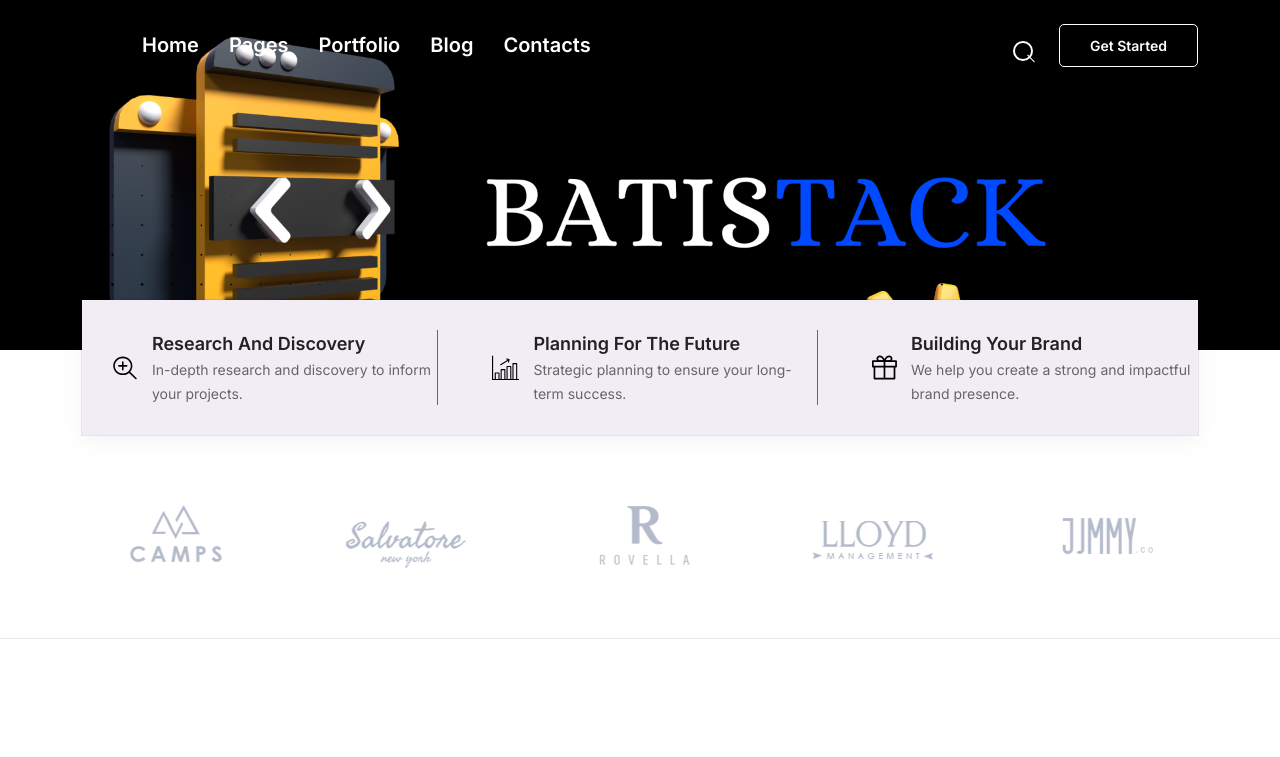
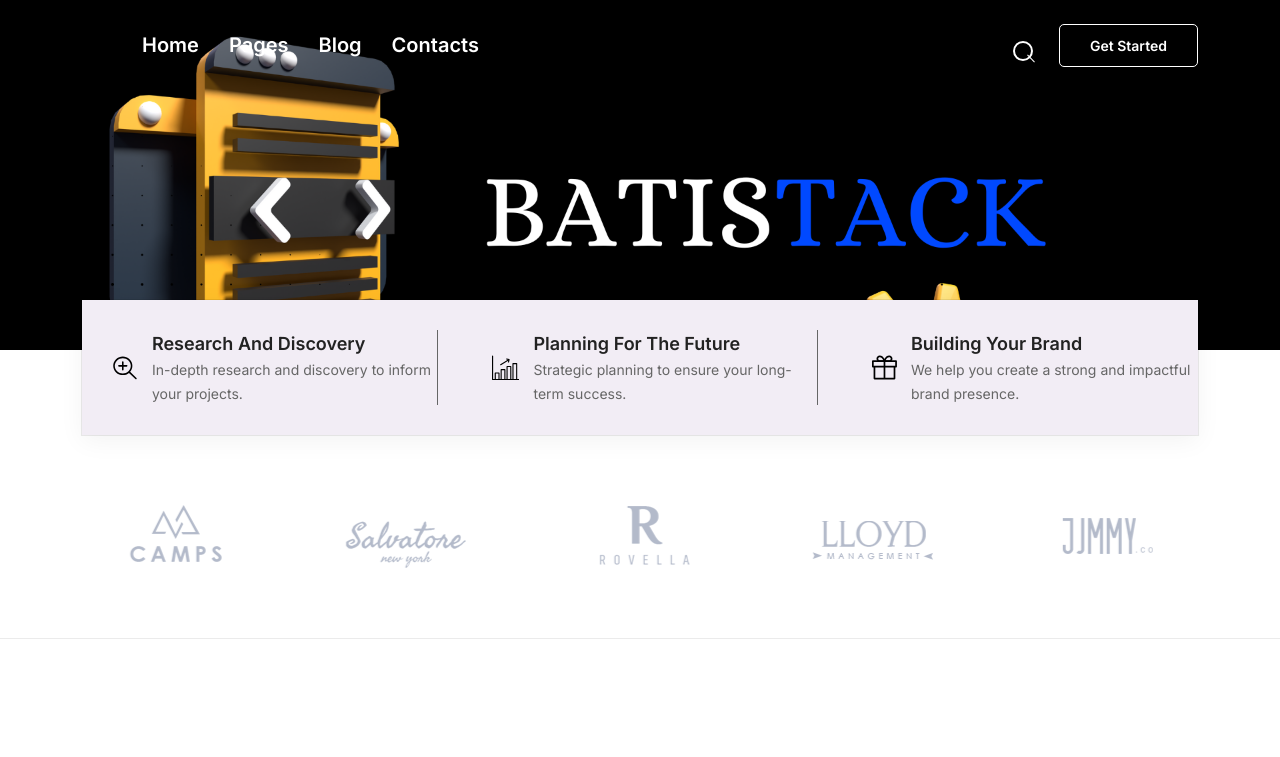
Before and after one commit to Batista0523/batistack-front-pro, a Next.js app: page / in a window 1280 px wide. Shown: the top 757 px of the page. Built offline with nearby package versions, Linux system fonts and the light colour scheme.

Commit message:
took portfolio out for now until i have the works that i will display for portfolio page

```diff
--- a/src/layout/Header.js
+++ b/src/layout/Header.js
@@ -82,18 +82,18 @@ const Header = ({ headerExtraClass, noHeaderBg, blackLogo }) => {
                       pricing
                     </Link>
                   </li>
-                  <li>
+                  {/* <li>
                     <Link legacyBehavior href="404error">
                       404 error
                     </Link>
-                  </li>
+                  </li> */}
                 </ul>
               </li>
               <li>
-                <Link legacyBehavior href="portfolio-grid">
+                {/* <Link legacyBehavior href="portfolio-grid">
                   Portfolio
-                </Link>
-                <ul className="sub-menu">
+                </Link> */}
+                {/* <ul className="sub-menu">
                   <li>
                     <Link legacyBehavior href="portfolio-grid">
                       portfolio grid
@@ -119,7 +119,7 @@ const Header = ({ headerExtraClass, noHeaderBg, blackLogo }) => {
                       portfolio single v2
                     </Link>
                   </li>
-                </ul>
+                </ul> */}
               </li>
               <li>
                 <Link legacyBehavior href="blog-grid">
```
